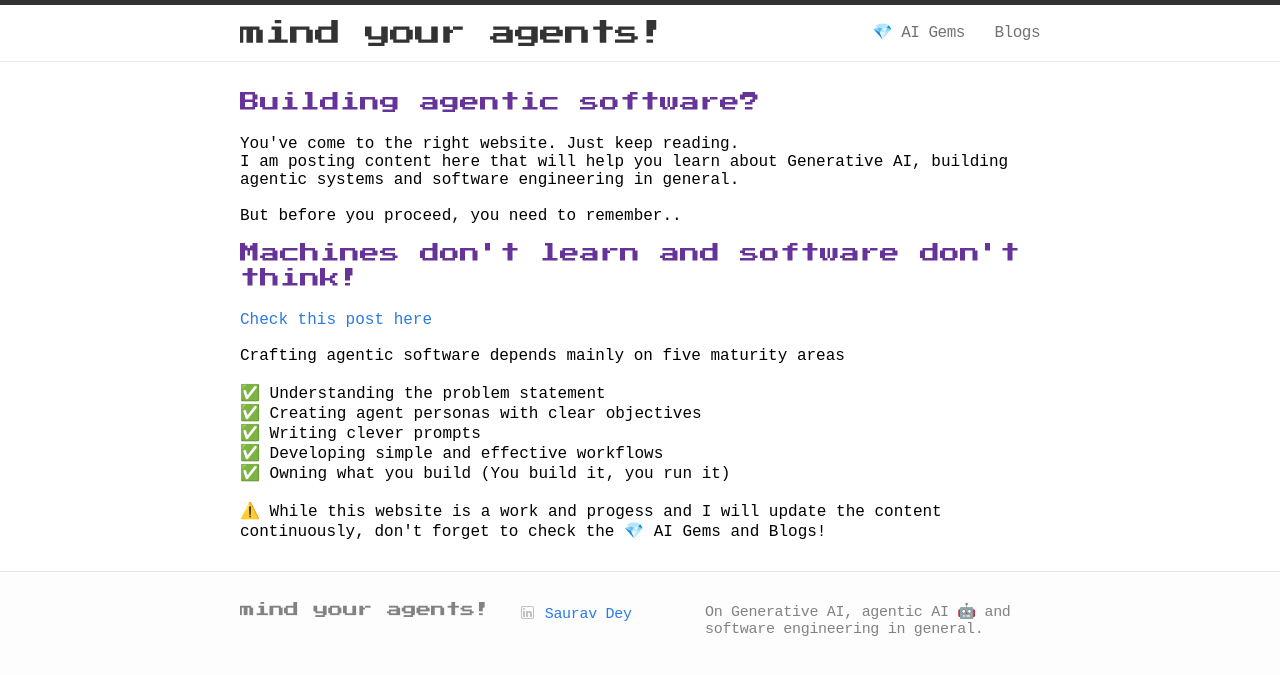
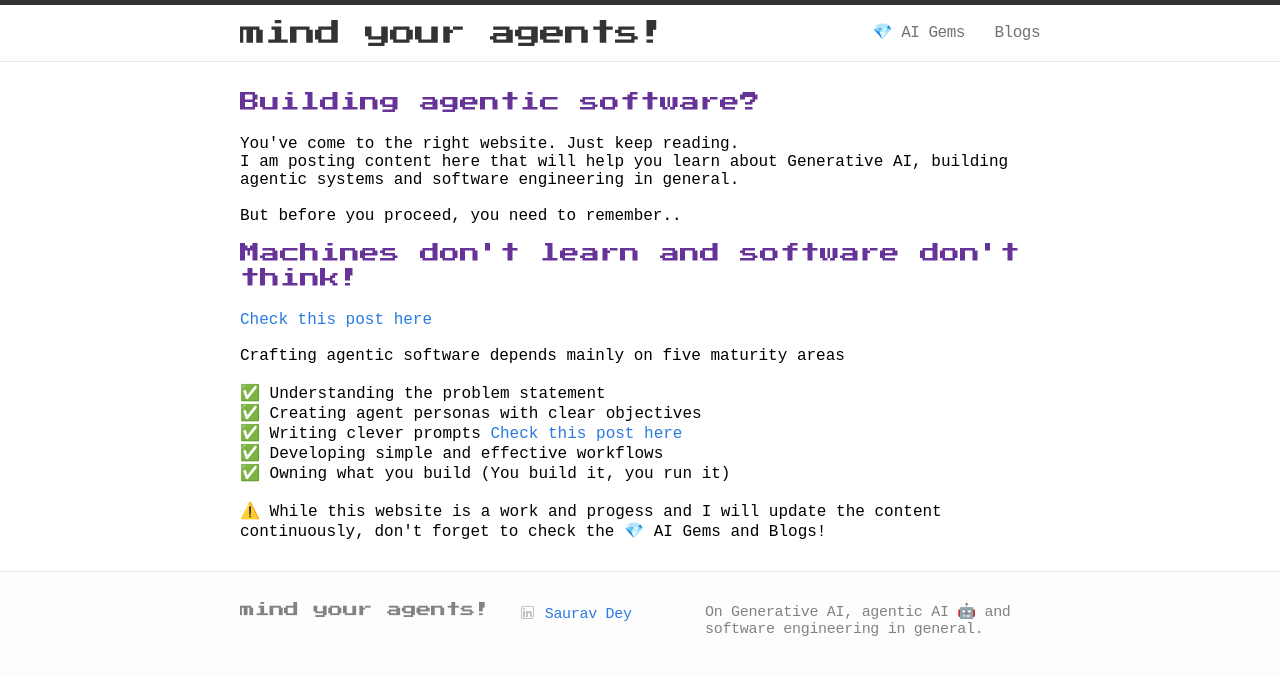
Before and after one commit to mindyouragents/mindyouragents.github.io, a Jekyll site: the page built from index.html, in a window 1280 px wide. Shown: the top 675 px of the page. Built offline with Jekyll 4.4.1, drawn with Linux system fonts in a browser that asks for light colours; some web fonts are replaced.

Commit message:
Update index.html

```diff
--- a/index.html
+++ b/index.html
@@ -25,7 +25,7 @@ Crafting agentic software depends mainly on five maturity areas
 <br />
 ✅ Understanding the problem statement<br />
 ✅ Creating agent personas with clear objectives<br />
-✅ Writing clever prompts<br />
+✅ Writing clever prompts <a src="/2025/04/26/llms-and-bayes-theorem/">Check this post here</a><br />
 ✅ Developing simple and effective workflows<br />
 ✅ Owning what you build (You build it, you run it)
 <br />
```
